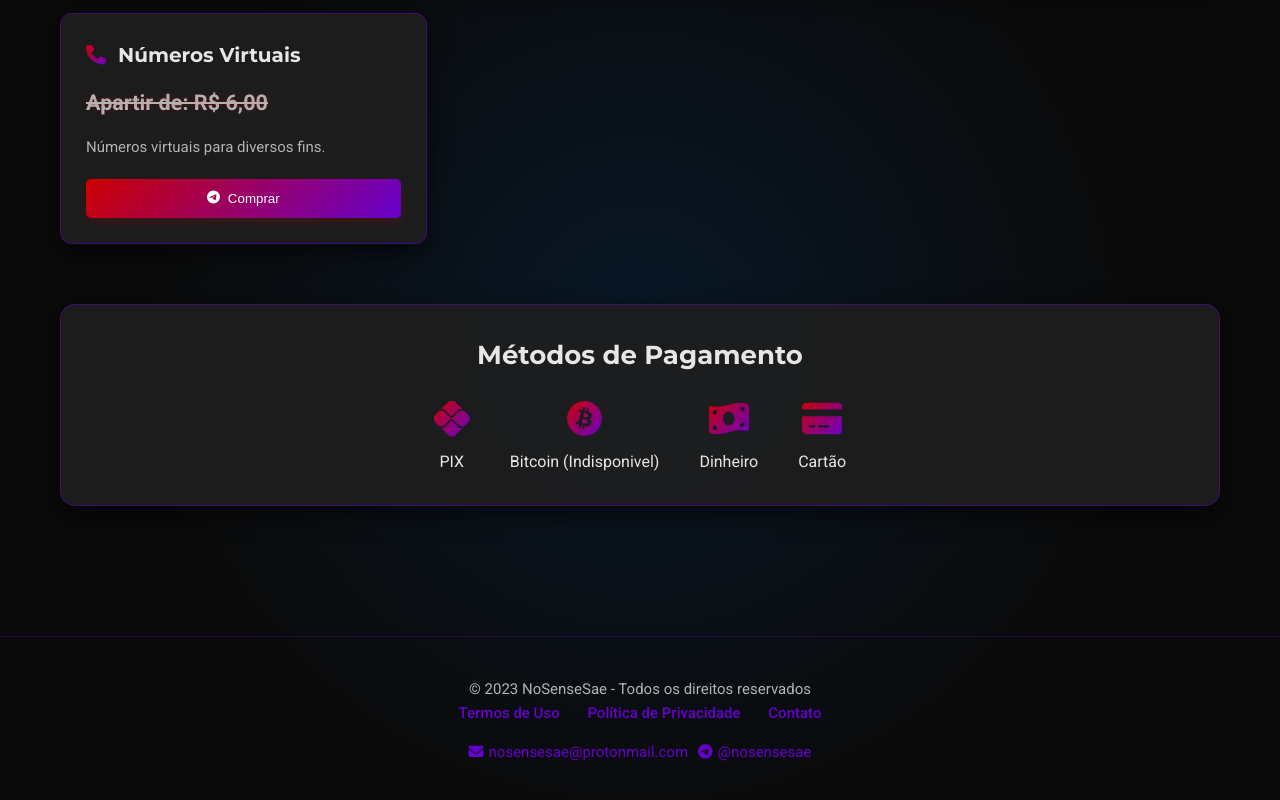
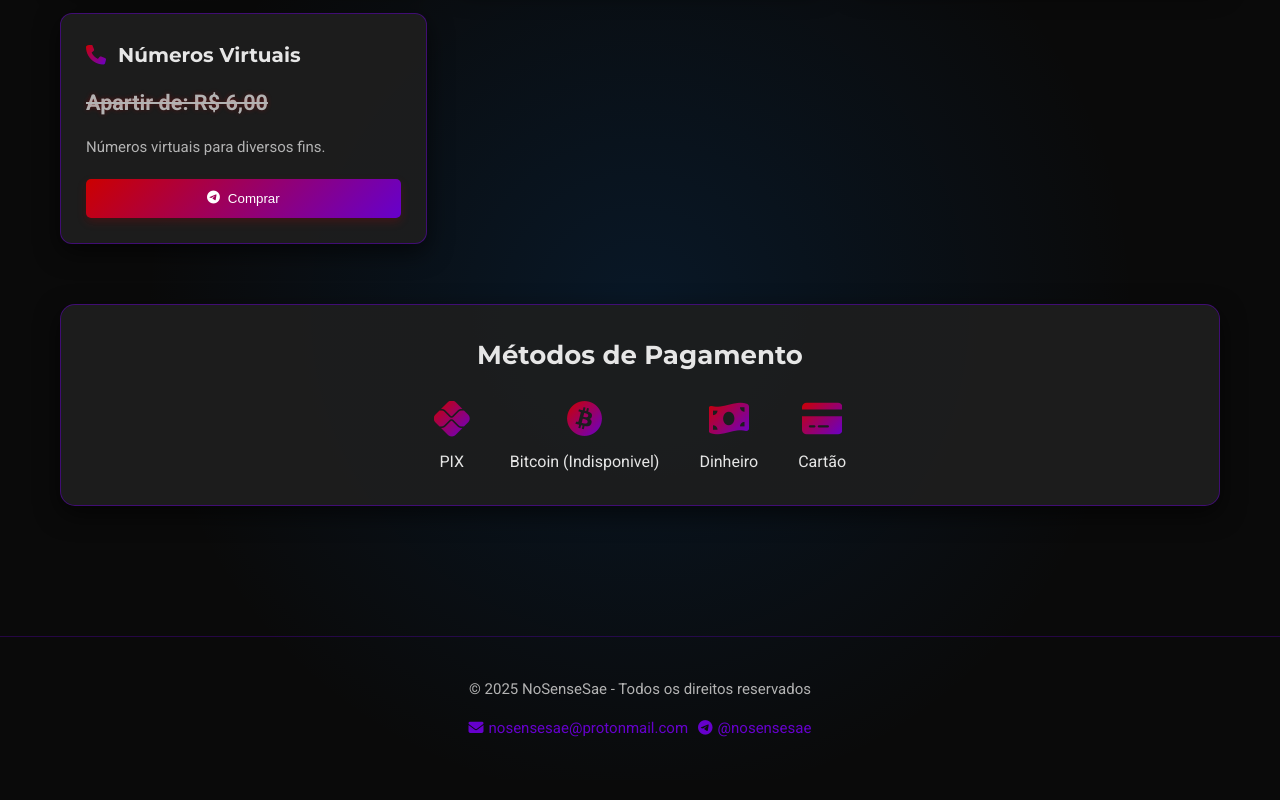
Before and after one commit to nosensesae0/nosensesae, a plain HTML site: page index.html in a window 1280 px wide. Shown: the part 1566-2366 px from the top of the page. Drawn offline with nearby package versions, Linux system fonts and the light colour scheme.

Commit message:
Update index.html

```diff
--- a/index.html
+++ b/index.html
@@ -904,12 +904,8 @@
   </div>
 
   <footer>
-    <p>&copy; 2023 NoSenseSae - Todos os direitos reservados</p>
-    <div class="footer-links">
-      <a href="#">Termos de Uso</a>
-      <a href="#">Política de Privacidade</a>
-      <a href="#">Contato</a>
-    </div>
+    <p>&copy; 2025 NoSenseSae - Todos os direitos reservados</p>
+
     <div class="footer-contact">
       <a href="mailto:nosensesae@protonmail.com"><i class="fas fa-envelope"></i> nosensesae@protonmail.com</a>
       <a href="https://t.me/nosensesae" target="_blank"><i class="fab fa-telegram"></i> @nosensesae</a>
```
